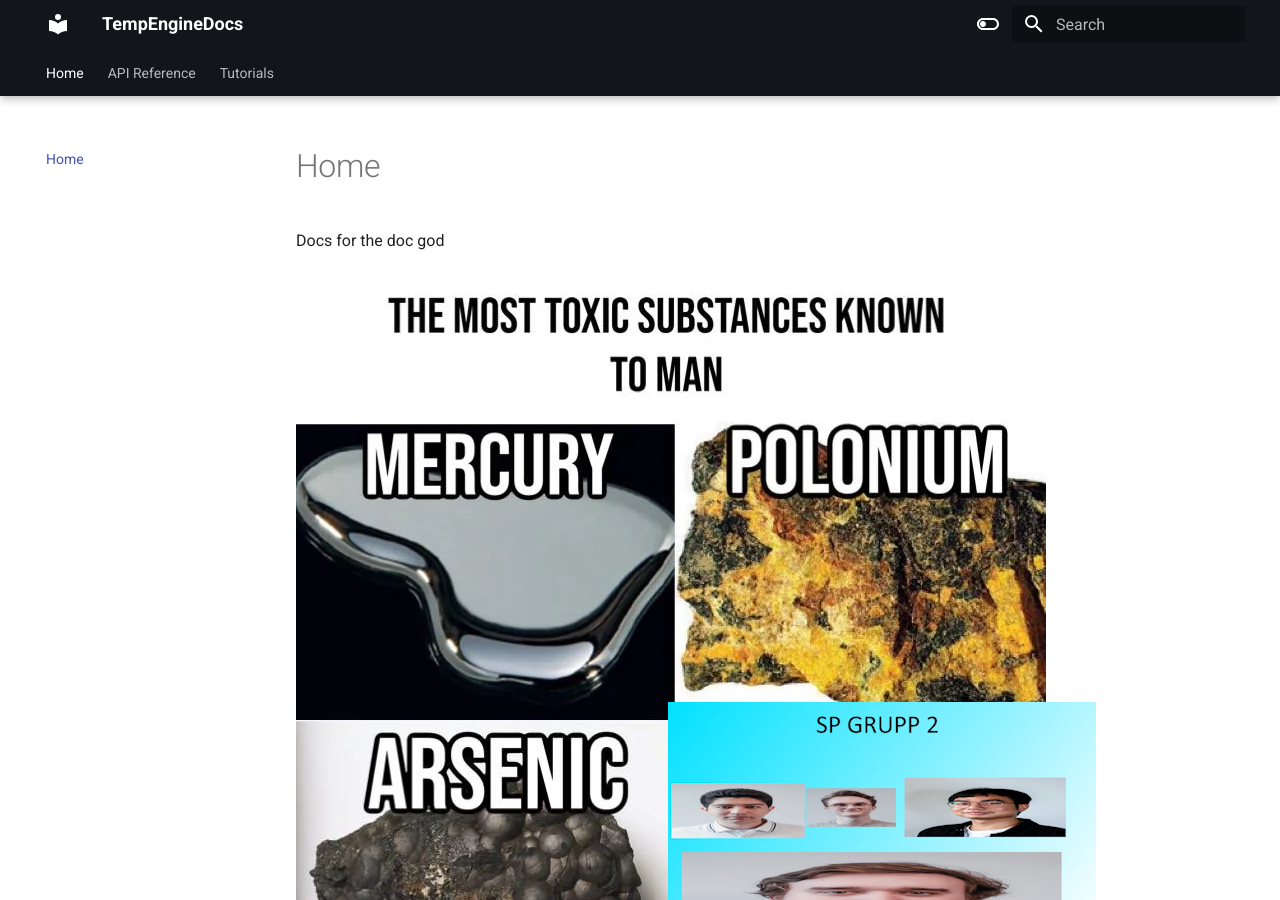
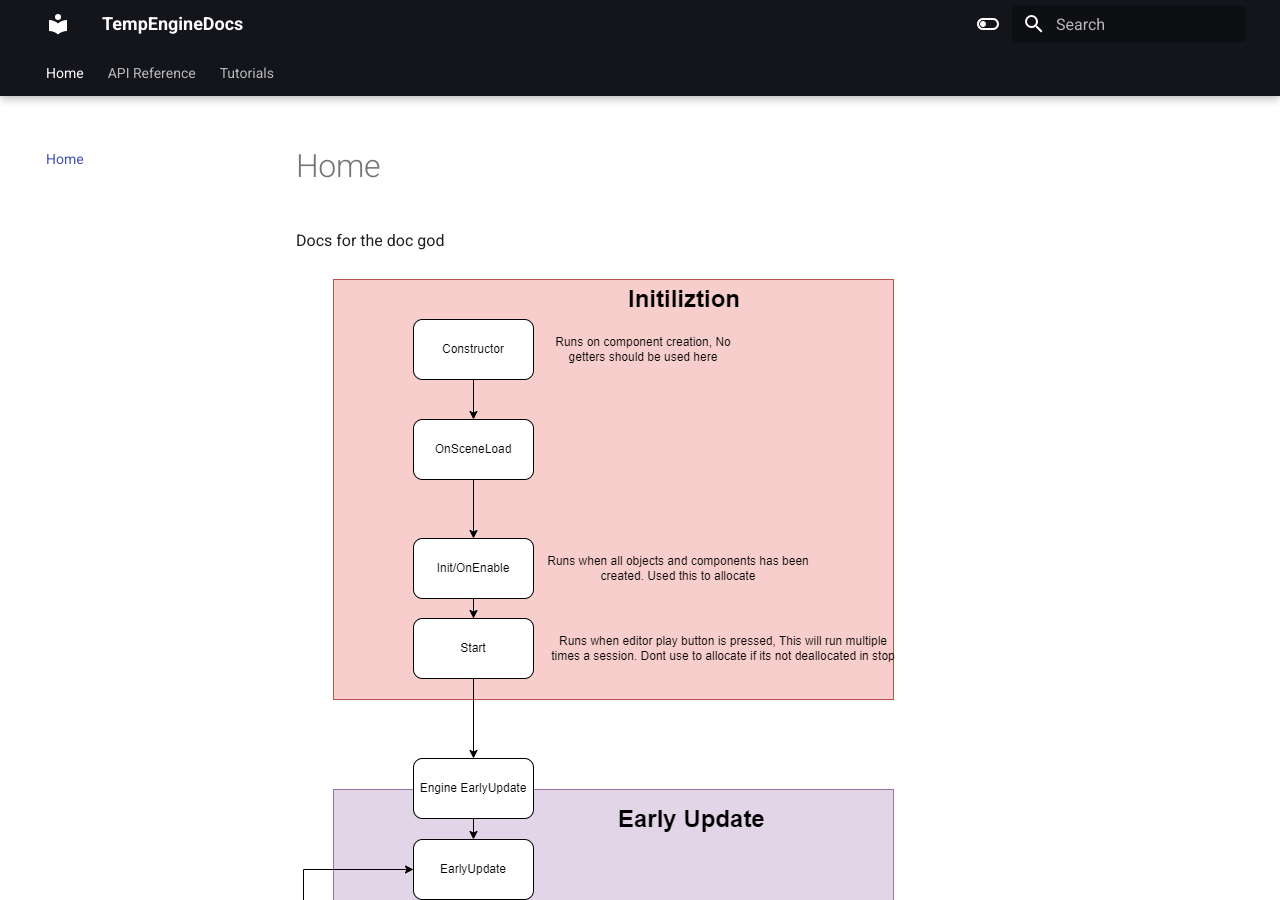
Before and after one commit to erichederstedt/TempEngineDocs, an MkDocs documentation site: the page built from docs/index.md, in a window 1280 px wide and 900 px high. Built offline with MkDocs 1.6.1 and Material for MkDocs 9.7.7, drawn with Linux system fonts in a browser that asks for light colours.

Commit message:
Flowchart

```diff
--- a/docs/index.md
+++ b/docs/index.md
@@ -2,5 +2,7 @@
 
 Docs for the doc god
 
+![FlowChart](Flowchart.png)
+
 ![Eric](TOXICSP2.png)
 ![BustItDown](tenor.gif)
```
Also changed, not shown: docs/Flowchart.png (added).
